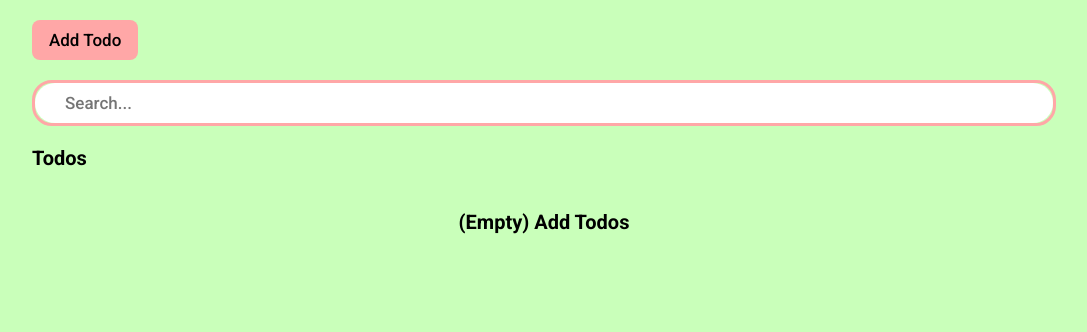
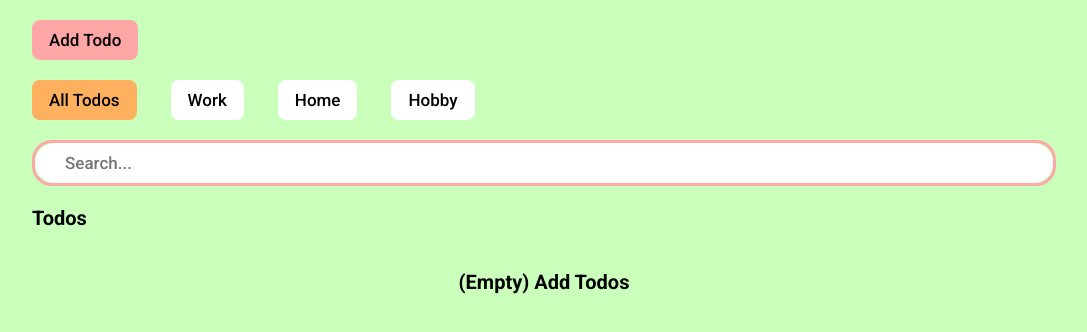
Before and after one commit to rama182-maker/todos, a React (Create React App) app: page / in a window 1280 px wide. Shown: the top 332 px of the page, without its empty margins (96-1183 px from the left). Built offline with nearby package versions, Linux system fonts and the light colour scheme; the HTML template or start-up script is replaced by a standard one.

Commit message:
Added Category Feature (Work,Home,Hobby)

```diff
--- a/src/components/AddTodo/AddTodo.js
+++ b/src/components/AddTodo/AddTodo.js
@@ -1,14 +1,29 @@
-import { useState } from "react";
-import { useTodos } from "../Context";
+import { useState, useEffect } from "react";
+import { useTodos, useTodosAction } from "../Context";
 import TodoAdd from "../TodoAdd/TodoAdd";
+import styles from "./AddTodo.module.css";
+import { categoryTodo } from "../TodoActionTypes";
 
 const AddTodo = () => {
   const { searchValue } = useTodos();
   const [addTodoFormVisible, setAddTodoFormVisible] = useState(false);
+  const dispatch = useTodosAction();
+  const [selectedCategory, setSelectedCategory] = useState("");
 
   const openAddTodoForm = () => {
     setAddTodoFormVisible(true);
   };
+
+  const showCategoryTodos = (category) => {
+    setSelectedCategory(category);
+    dispatch(categoryTodo(category));
+  };
+
+  useEffect(() => {
+    if (searchValue === "") {
+      setSelectedCategory("");
+    }
+  }, [searchValue]);
 
   return (
     <section className="container">
@@ -21,6 +36,44 @@ const AddTodo = () => {
               <TodoAdd setAddTodoFormVisible={setAddTodoFormVisible} />
             </section>
           )}
+
+          <div className={styles.categories}>
+            <button
+              onClick={() => showCategoryTodos("")}
+              style={{
+                backgroundColor: selectedCategory === "" ? "#ffb05f" : "white",
+              }}
+            >
+              All Todos
+            </button>
+            <button
+              onClick={() => showCategoryTodos("work")}
+              style={{
+                backgroundColor:
+                  selectedCategory === "work" ? "#6DD8E0" : "white",
+              }}
+            >
+              Work
+            </button>
+            <button
+              onClick={() => showCategoryTodos("home")}
+              style={{
+                backgroundColor:
+                  selectedCategory === "home" ? "#feff5f" : "white",
+              }}
+            >
+              Home
+            </button>
+            <button
+              onClick={() => showCategoryTodos("hobby")}
+              style={{
+                backgroundColor:
+                  selectedCategory === "hobby" ? "#e79aff" : "white",
+              }}
+            >
+              Hobby
+            </button>
+          </div>
         </>
       )}
     </section>
--- /dev/null
+++ b/src/components/AddTodo/AddTodo.module.css
@@ -0,0 +1,10 @@
+.categories {
+  display: flex;
+  flex-direction: row;
+  gap: 3.4rem;
+  margin-top: 2rem;
+}
+
+.categories button {
+  background-color: rgb(255, 255, 255);
+}
--- a/src/components/Context.js
+++ b/src/components/Context.js
@@ -8,6 +8,7 @@ import {
   SAVE_LOCAL,
   updateTodoList,
   saveLocal,
+  CATEGORY,
 } from "./TodoActionTypes";
 const TodoContainerContext = createContext();
 const TodoContainerContextDispatcher = createContext();
@@ -22,6 +23,8 @@ const reducer = (state, action) => {
       return completedHandler(state, action);
     case SEARCH:
       return searchHandler(state, action);
+    case CATEGORY:
+      return categoryHandler(state, action);
     case UPDATE_TODOLIST:
       return { ...state, todoList: action.payload };
     case SAVE_LOCAL:
@@ -71,11 +74,22 @@ const searchHandler = (state, action) => {
   return { ...state, searchValue: action.payload, todoList: filtered };
 };
 
+const categoryHandler = (state, action) => {
+  const filteredByCategory = state.todos.filter((item) => {
+    return item.category === action.payload;
+  });
+  if (action.payload === "") {
+    return { ...state, todoList: state.todos };
+  }
+  return { ...state, todoList: filteredByCategory };
+};
+
 const addTodosHandler = (state, action) => {
   const newTodo = {
     title: action.payload.title,
     id: new Date().getTime(),
     isComplete: false,
+    category: action.payload.category,
   };
   return {
     ...state,
--- a/src/components/TodoActionTypes.js
+++ b/src/components/TodoActionTypes.js
@@ -18,6 +18,11 @@ export const searchTodo = (value) => {
   return { type: SEARCH, payload: value };
 };
 
+export const CATEGORY = "CATEGORY";
+export const categoryTodo = (value) => {
+  return { type: CATEGORY, payload: value };
+};
+
 export const UPDATE_TODOLIST = "UPDATE_TODOLIST";
 export const updateTodoList = (value) => {
   return { type: UPDATE_TODOLIST, payload: value };
--- a/src/components/TodoAdd/TodoAdd.js
+++ b/src/components/TodoAdd/TodoAdd.js
@@ -6,11 +6,11 @@ import { addTodo } from "../TodoActionTypes";
 const TodoAdd = ({ setAddTodoFormVisible }) => {
   const dispatch = useTodosAction();
 
-  const [value, setValue] = useState({ title: "" });
+  const [value, setValue] = useState({ title: "", category: "" });
 
   const onSubmit = () => {
     dispatch(addTodo(value));
-    setValue({ title: "" });
+    setValue({ title: "", category: "" });
   };
 
   return (
--- a/src/components/TodoForm/TodoForm.js
+++ b/src/components/TodoForm/TodoForm.js
@@ -39,6 +39,13 @@ const TodoForm = ({ setAddTodoFormVisible, value, setValue, onSubmit }) => {
         placeholder="Title..."
         ref={titleRef}
       />
+      <br />
+      <input
+        value={value.category}
+        onChange={inputHandler}
+        name="category"
+        placeholder="Category...(work/home/hobby)"
+      />
       <div className={style.btn}>
         <button className={style.cancel} name="cancel" type="submit">
           Cancel
```
Also changed, not shown: src/components/context.js (+14 -0 lines).
